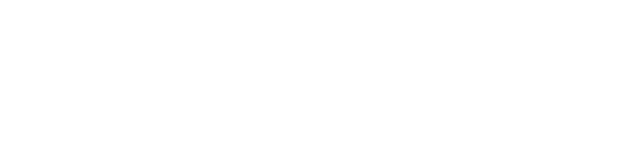
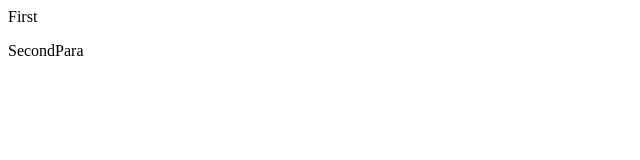
Before and after one commit to beniljosek/repo, a plain HTML site: page index.html in a window 1280 px wide. Shown: the whole page, without its empty margins (0-640 px from the left). Drawn offline with Linux system fonts and the light colour scheme.

Commit message:
br2 updated

```diff
--- a/index.html
+++ b/index.html
@@ -1,3 +1,7 @@
 <html>
 	<head></head>
+	<body>
+		<p>First</p>
+		<p>SecondPara</p>
+	</body>
 </html>
```
